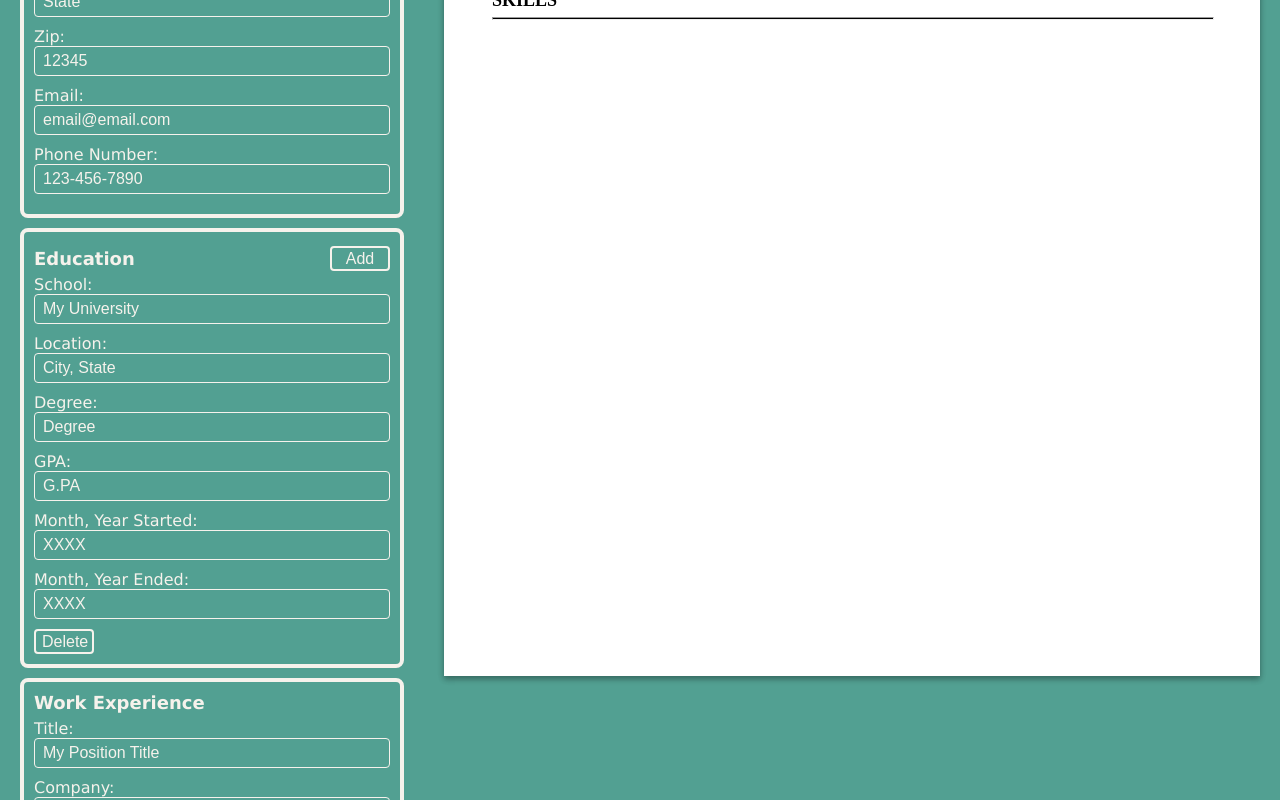
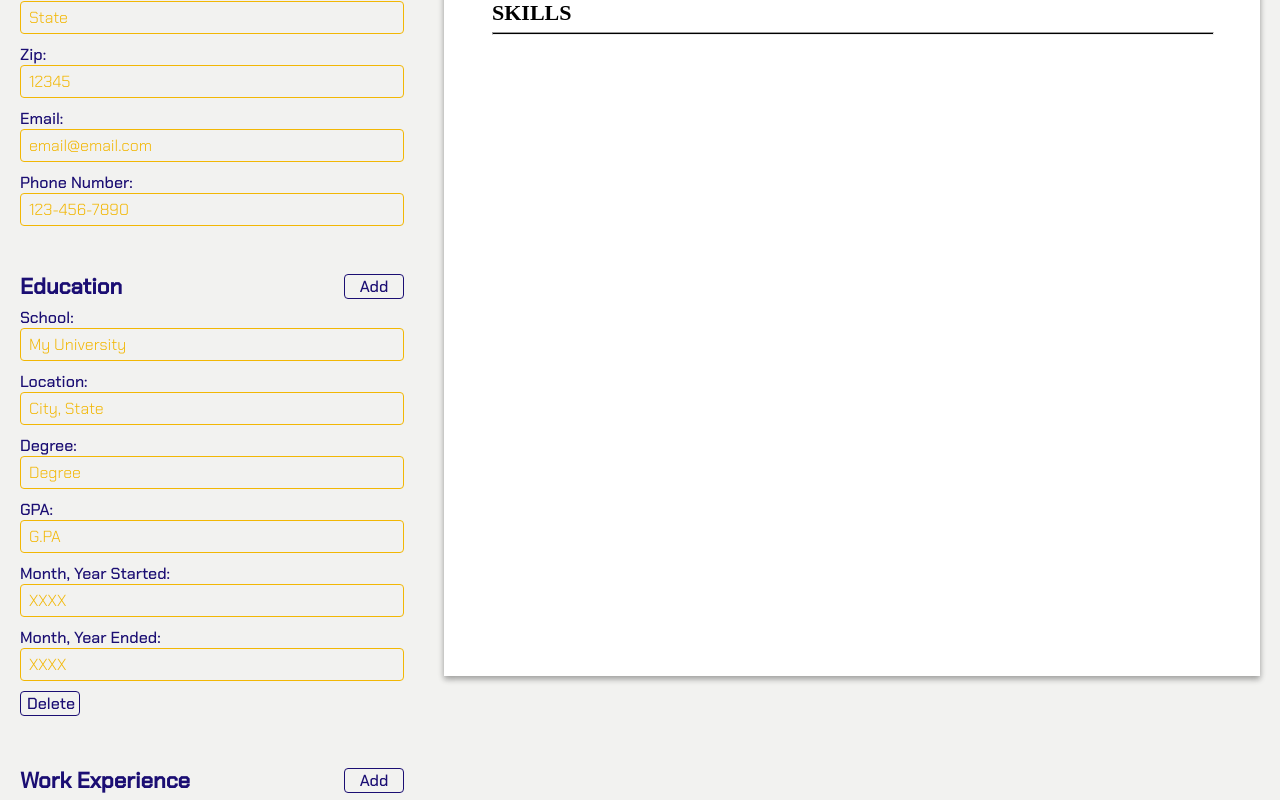
Before and after one commit to pfishe13/odin-cv-project, a React (Create React App) app: page / in a window 1280 px wide. Shown: the part 400-1200 px from the top of the page. Built offline with nearby package versions, Linux system fonts and the light colour scheme.

Commit message:
Change color pallete and UI

```diff
--- a/public/index.html
+++ b/public/index.html
@@ -25,6 +25,12 @@
       Learn how to configure a non-root public URL by running `npm run build`.
     -->
     <title>React App</title>
+    <link rel="preconnect" href="https://fonts.googleapis.com" />
+    <link rel="preconnect" href="https://fonts.gstatic.com" crossorigin />
+    <link
+      href="https://fonts.googleapis.com/css2?family=Chakra+Petch:wght@300;500&display=swap"
+      rel="stylesheet"
+    />
   </head>
   <body>
     <noscript>You need to enable JavaScript to run this app.</noscript>
--- a/src/Form/EditExperience.js
+++ b/src/Form/EditExperience.js
@@ -27,9 +27,11 @@ const EditExperience = ({
   } else {
     return (
       <div>
-        <h1>Work Experience</h1>
+        <div className="add-button-container">
+          <h1>Work Experience</h1>
+          <button onClick={handleAddExperience}>Add</button>
+        </div>
         <div>{experienceItems}</div>
-        <button onClick={handleAddExperience}>Add</button>
       </div>
     );
   }
--- a/src/Form/SingleEducation.js
+++ b/src/Form/SingleEducation.js
@@ -78,6 +78,7 @@ class SingleEducation extends Component {
           </label>
         </form>
         <button
+          className="delete-button"
           onClick={(e) => this.props.handleDeleteEducation(e, this.props.id)}
         >
           Delete
--- a/src/Form/SingleExperience.js
+++ b/src/Form/SingleExperience.js
@@ -80,6 +80,7 @@ class SingleExperience extends Component {
           </div>
         </form>
         <button
+          className="delete-button"
           onClick={(e) => this.props.handleDeleteExperience(e, this.props.id)}
         >
           Delete
--- a/src/styles/App.css
+++ b/src/styles/App.css
@@ -2,7 +2,7 @@ body {
   font-size: 16px;
   margin: 0;
   font-weight: 400;
-  background-color: #52a092;
+  background-color: #f2f2f0;
 }
 
 * {
@@ -34,8 +34,8 @@ h3 {
   box-sizing: border-box;
   padding: 20px;
   height: 100vh;
-  color: #f6f2ec;
-  font-family: Verdana, Geneva, Tahoma, sans-serif;
+  color: #1b0e73;
+  font-family: 'Chakra Petch', sans-serif;
 }
 
 .directions {
@@ -43,9 +43,8 @@ h3 {
 }
 
 .edit-containers > div {
-  padding: 10px;
+  padding: 10px 0;
   margin: 10px 0;
-  border: 4px solid #f6f2ec;
   border-radius: 8px;
 }
 
@@ -55,16 +54,17 @@ h3 {
 
 input,
 textarea {
-  color: #f6f2ec;
+  color: #f2b705;
   box-sizing: border-box;
   padding: 5px 8px;
   font-size: 16px;
   background-color: transparent;
-  border: 1px solid #f6f2ec;
+  border: 1px solid #f2b705;
   border-radius: 4px;
   display: block;
   width: 100%;
   margin-bottom: 10px;
+  font-weight: 200;
 }
 
 input:focus,
@@ -87,15 +87,25 @@ button {
   height: 25px;
   width: 60px;
   border-radius: 4px;
-  border: 2px solid #f6f2ec;
+  border: 1px solid #1b0e73;
   background-color: transparent;
-  color: #f6f2ec;
+  color: #1b0e73;
+}
+
+.delete-button {
+  margin-bottom: 14px;
 }
 
 .add-button-container {
   display: flex;
   justify-content: space-between;
   align-items: center;
+}
+
+button,
+input,
+textarea {
+  font-family: 'Chakra Petch', sans-serif;
 }
 
 /* //////////////////////// */
@@ -148,7 +158,8 @@ hr {
 
 h1,
 .section-header {
-  font-size: 18px;
+  font-weight: 600;
+  font-size: 22px;
   margin: 6px 0;
 }
 
```
